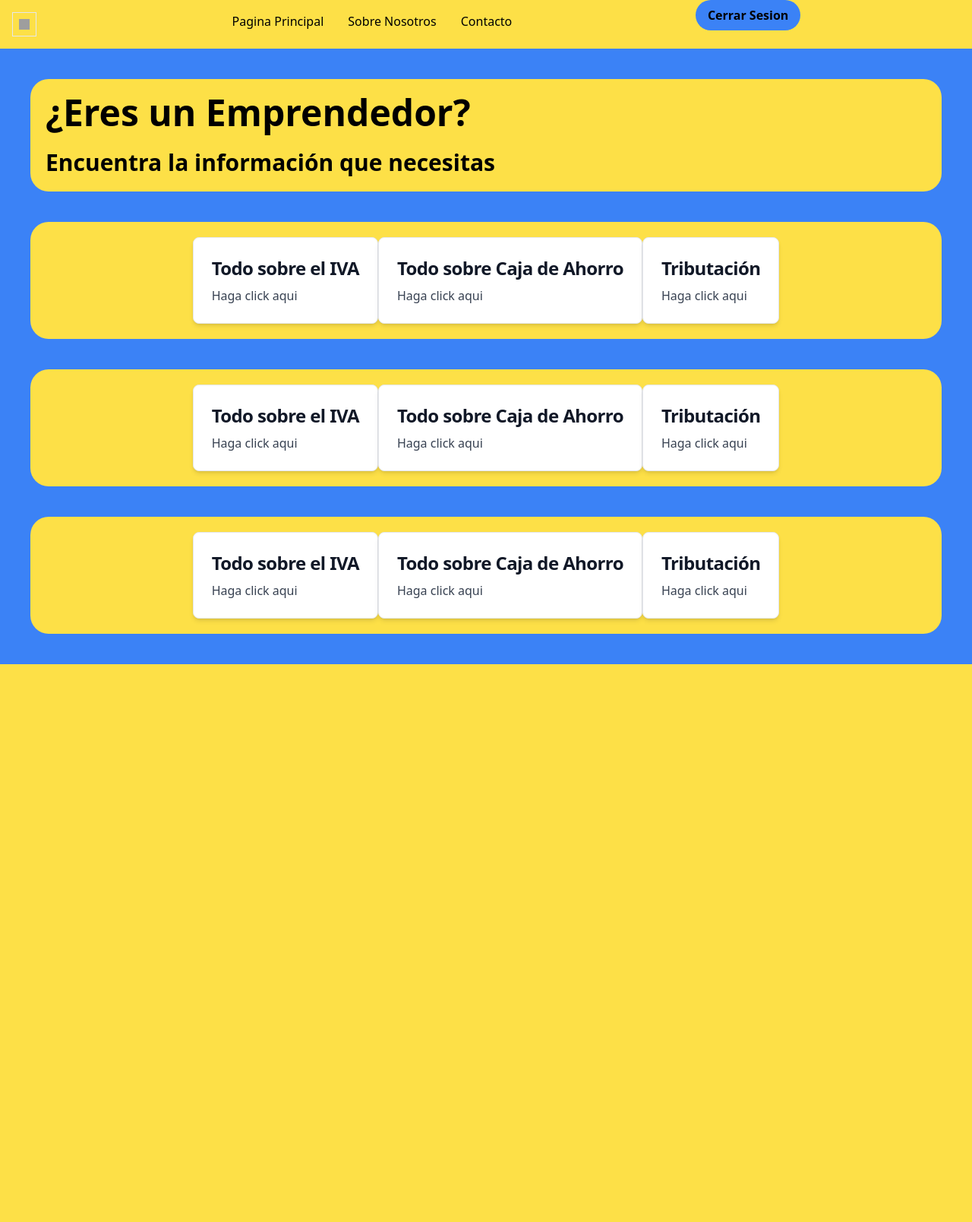
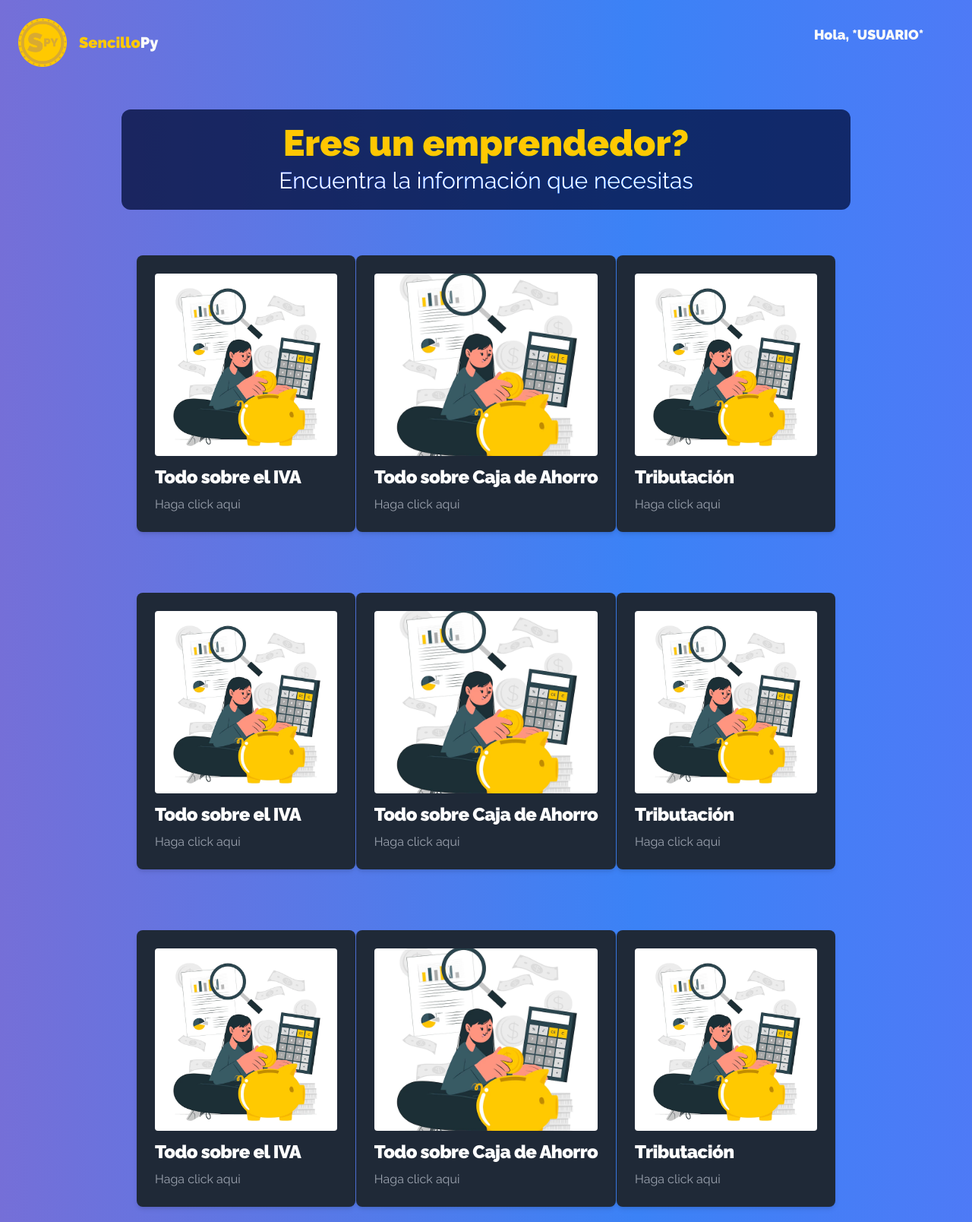
Before and after one commit to sofisil/Hufflepuff-Dec-22, a Flask app: page /info_emprendedor in a window 1280 px wide. Shown: the whole page at 76% size. Before the commit the page ends 874 px from the top, so only its background shows below. Run offline with Flask 2, Linux system fonts and the light colour scheme; parts of the project's set-up code (start-up, migrations or seed data) failed here and were passed over; some libraries are stand-ins or nearby versions; grey boxes are pictures that could not be loaded.

Commit message:
Cambios en las paginas de carlos y comentario en pagina de inicio

```diff
--- a/templates/pag_inicio.html
+++ b/templates/pag_inicio.html
@@ -116,5 +116,8 @@
             </div>
         </div>
         </div>
+<!----------------------------------- ANHADIR "CONOCE A NUESTRO TEAM"--------------------- -------------------------->
+<!----------------------------------- ANHADIR "CONOCE A NUESTRO TEAM"--------------------- -------------------------->
+<!----------------------------------- ANHADIR "CONOCE A NUESTRO TEAM"--------------------- -------------------------->
 </body>
 </html>
--- a/templates/vista_emprendedor.html
+++ b/templates/vista_emprendedor.html
@@ -1,89 +1,142 @@
 <!DOCTYPE html>
-<html lang="en">
+<html lang="es">
 <head>
     <meta charset="UTF-8">
     <meta http-equiv="X-UA-Compatible" content="IE=edge">
     <meta name="viewport" content="width=device-width, initial-scale=1.0">
+    <link rel="preconnect" href="https://fonts.googleapis.com" />
+    <link rel="preconnect" href="https://fonts.gstatic.com" crossorigin />
+    <link
+  href="https://fonts.googleapis.com/css2?family=Inter:wght@900&display=swap"
+  rel="stylesheet"/>
+    <link rel="preconnect" href="https://fonts.googleapis.com"><link rel="preconnect" href="https://fonts.gstatic.com" crossorigin><link href="https://fonts.googleapis.com/css2?family=Raleway:wght@400;900&display=swap" rel="stylesheet">
     <script src="https://cdn.tailwindcss.com"></script>
-    <title>Vistaemprendedor</title>
+    <title>Inicio</title>
+    <style>
+        /* .emprendedor-independiente {
+            display: flex;
+        }
+        .pf-1{
+            background-color:#6995C0;
+            margin-right: 15px;
+        }
+        .pf-2{
+            background-color: #6995C0;
+            margin-right: 15px;
+        } */
+        body
+        {
+    font-family: "Inter", sans-serif;
+  }
+
+  .background-animate {
+    background-size: 400%;
+
+    -webkit-animation: AnimationName 10s ease infinite;
+    -moz-animation: AnimationName 10s ease infinite;
+    animation: AnimationName 10s ease infinite;
+  }
+
+  @keyframes AnimationName {
+    0%,
+    100% {
+      background-position: 0% 50%;
+    }
+    50% {
+      background-position: 100% 50%;
+    }
+  }
+        @import url('https://fonts.googleapis.com/css2?family=Raleway:wght@400;900&display=swap');
+    </style>
 </head>
-<body class="bg-blue-500">
-    <div class="bg-blue-500">
-        <div >
-            <nav class="flex justify-between bg-yellow-300">
-                <div>
-                    <img class="h-8 w-8 p-2 border border-blue m-4" src="https://img.wattpad.com/useravatar/PDMHufflepuff.128.92925.jpg" alt="">
-                </div>
-                <div>
-                    <ul class="flex justify-between items-center">
-                        <li class="p-4">Pagina Principal</li>
-                        <li class="p-4">Sobre Nosotros</li>
-                        <li class="p-4">Contacto</li>
-                    </ul>
-                </div>
-                <div>
-                    <button class="bg-blue-500 hover:bg-blue-700 text-grey font-bold py-2 px-4 rounded-full">
-                        Cerrar Sesion
-                    </button>
-                </div>
-            <div>
+<!------------------------------------------ ACA EMPIEZA EL CODIGO DE LA PAGINA --------------------------------------------------------->
+<!-- ANIMACION DEL FONDO -->
+<body class=" text-[#FAFAFA]
+      w-full
+      h-screen
+      bg-gradient-to-r
+      from-pink-500
+      via-blue-500
+      to-purple-500
+      background-animate
+    " style="font-family: 'Raleway', sans-serif;">
 
-            </div>
-        </nav>
-    <div class=" font-bold text-grey bg-yellow-300 p-5 m-10 rounded-3xl">
-        <h5 class="text-5xl">¿Eres un Emprendedor?</h5>
-        <br>
-        <p class="text-3xl">Encuentra la información que necesitas</p>
-    </div>
-
-    <div class="bg-yellow-300 rounded-3xl p-5 m-10 flex justify-center">
-        <a href="#" class="block max-w-sm p-6 bg-white border border-gray-200 rounded-lg shadow-md hover:bg-gray-100 dark:bg-gray-800 dark:border-gray-700 dark:hover:bg-gray-700">
-            <h5 class="mb-2 text-2xl font-bold tracking-tight text-gray-900 dark:text-white">Todo sobre el IVA</h5>
-            <p class="font-normal text-gray-700 dark:text-gray-400">Haga click aqui</p>
+  <!-- ------------------------------------EL HEADER ------------------------------------------------------->
+  <div class="justify-between" >
+    <header class="flex justify-between items-center text-[#FAFAFA] text-xl" style="font-family: 'Raleway', sans-serif; font-weight: 900">
+        <div class="flex justify-between items-center text-gray-800 p-2">
+            <img src="/static/img/LOGOsencillopy.png" alt="" class="h-24 p-4">
+            <p class="text-[#ffc901]">Sencillo</p><p class="text-[#FAFAFA]">Py</p>
+        </div>
+        <div class="space-x-4 p-4">
+            <p class=" h-12 w-48 text-lg ">Hola, *USUARIO*</p>
+    <!---------------------- !!!!!ACA PONER UN HOLA *USUARIO* @BACKEND!!!!! ----------------->
+        </div>
+    </header>
+<!-- -----------------------------------------TITUL0 -------------------------------------------------------->
+</div>
+<div class="bg-[#1f2937] p-5 flex  flex-col items-center justify-center mx-40 my-8 rounded-xl mix-blend-hard-light">
+<h1 class="text-5xl	font-bold text-[#ffc901] mb-2"> Eres un emprendedor? </h1>
+<p class="text-3xl">Encuentra la información que necesitas</p>
+</div>
+<!------------------------------------------- CARDS --------------------------------------------------------->
+    <div class="rounded-3xl p-5 mx-40 my-10 flex justify-between">
+        <a href="#" class="block max-w-sm p-6 rounded-lg shadow-md bg-gray-800 border-gray-700 hover:bg-gray-700">
+            <img class="rounded w-full h-60 object-cover object-center mb-3" src="/static/img/emprendedor_proyecto.webp" alt="" />
+            <h5 class="mb-2 text-2xl font-bold tracking-tight text-white">Todo sobre el IVA</h5>
+            <p class="font-normal text-gray-400">Haga click aqui</p>
         </a>
 
-        <a href="#" class="block max-w-sm p-6 bg-white border border-gray-200 rounded-lg shadow-md hover:bg-gray-100 dark:bg-gray-800 dark:border-gray-700 dark:hover:bg-gray-700">
-            <h5 class="mb-2 text-2xl font-bold tracking-tight text-gray-900 dark:text-white">Todo sobre Caja de Ahorro</h5>
-            <p class="font-normal text-gray-700 dark:text-gray-400">Haga click aqui</p>
+        <a href="#" class="block max-w-lg p-6 rounded-lg shadow-md bg-gray-800 border-gray-700 hover:bg-gray-700">
+            <img class="rounded w-full h-60 object-cover object-center mb-3" src="/static/img/emprendedor_proyecto.webp" alt="" />
+            <h5 class="mb-2 text-2xl font-bold tracking-tight text-white">Todo sobre Caja de Ahorro</h5>
+            <p class="font-normal text-gray-400">Haga click aqui</p>
         </a>
 
-        <a href="#" class="block max-w-sm p-6 bg-white border border-gray-200 rounded-lg shadow-md hover:bg-gray-100 dark:bg-gray-800 dark:border-gray-700 dark:hover:bg-gray-700">
-            <h5 class="mb-2 text-2xl font-bold tracking-tight text-gray-900 dark:text-white">Tributación</h5>
-            <p class="font-normal text-gray-700 dark:text-gray-400">Haga click aqui</p>
+        <a href="#" class="block max-w-sm p-6 rounded-lg shadow-md bg-gray-800 border-gray-700 hover:bg-gray-700">
+            <img class="rounded w-full h-60 object-cover object-center mb-3" src="/static/img/emprendedor_proyecto.webp" alt="" />
+            <h5 class="mb-2 text-2xl font-bold tracking-tight text-white">Tributación</h5>
+            <p class="font-normal text-gray-400">Haga click aqui</p>
         </a>
 
     </div>
-    <div class="bg-yellow-300 rounded-3xl p-5 m-10 flex justify-center">
-        <a href="#" class="block max-w-sm p-6 bg-white border border-gray-200 rounded-lg shadow-md hover:bg-gray-100 dark:bg-gray-800 dark:border-gray-700 dark:hover:bg-gray-700">
-            <h5 class="mb-2 text-2xl font-bold tracking-tight text-gray-900 dark:text-white">Todo sobre el IVA</h5>
-            <p class="font-normal text-gray-700 dark:text-gray-400">Haga click aqui</p>
+    <div class="rounded-3xl p-5 mx-40 my-10 flex justify-between">
+        <a href="#" class="block max-w-sm p-6 rounded-lg shadow-md bg-gray-800 border-gray-700 hover:bg-gray-700">
+            <img class="rounded w-full h-60 object-cover object-center mb-3" src="/static/img/emprendedor_proyecto.webp" alt="" />
+            <h5 class="mb-2 text-2xl font-bold tracking-tight text-white">Todo sobre el IVA</h5>
+            <p class="font-normal text-gray-400">Haga click aqui</p>
         </a>
 
-        <a href="#" class="block max-w-sm p-6 bg-white border border-gray-200 rounded-lg shadow-md hover:bg-gray-100 dark:bg-gray-800 dark:border-gray-700 dark:hover:bg-gray-700">
-            <h5 class="mb-2 text-2xl font-bold tracking-tight text-gray-900 dark:text-white">Todo sobre Caja de Ahorro</h5>
-            <p class="font-normal text-gray-700 dark:text-gray-400">Haga click aqui</p>
+        <a href="#" class="block max-w-sm p-6 rounded-lg shadow-md bg-gray-800 border-gray-700 hover:bg-gray-700">
+            <img class="rounded w-full h-60 object-cover object-center mb-3" src="/static/img/emprendedor_proyecto.webp" alt="" />
+            <h5 class="mb-2 text-2xl font-bold tracking-tight text-white">Todo sobre Caja de Ahorro</h5>
+            <p class="font-normal text-gray-400">Haga click aqui</p>
         </a>
 
-        <a href="#" class="block max-w-sm p-6 bg-white border border-gray-200 rounded-lg shadow-md hover:bg-gray-100 dark:bg-gray-800 dark:border-gray-700 dark:hover:bg-gray-700">
-            <h5 class="mb-2 text-2xl font-bold tracking-tight text-gray-900 dark:text-white">Tributación</h5>
-            <p class="font-normal text-gray-700 dark:text-gray-400">Haga click aqui</p>
+        <a href="#" class="block max-w-sm p-6 rounded-lg shadow-md bg-gray-800 border-gray-700 hover:bg-gray-700">
+            <img class="rounded w-full h-60 object-cover object-center mb-3" src="/static/img/emprendedor_proyecto.webp" alt="" />
+            <h5 class="mb-2 text-2xl font-bold tracking-tight text-white">Tributación</h5>
+            <p class="font-normal text-gray-400">Haga click aqui</p>
         </a>
 
     </div>
-    <div class="bg-yellow-300 rounded-3xl p-5 m-10 flex justify-center">
-        <a href="#" class="block max-w-sm p-6 bg-white border border-gray-200 rounded-lg shadow-md hover:bg-gray-100 dark:bg-gray-800 dark:border-gray-700 dark:hover:bg-gray-700">
-            <h5 class="mb-2 text-2xl font-bold tracking-tight text-gray-900 dark:text-white">Todo sobre el IVA</h5>
-            <p class="font-normal text-gray-700 dark:text-gray-400">Haga click aqui</p>
+    <div class="rounded-3xl p-5 mx-40 my-10 flex justify-between">
+        <a href="#" class="block max-w-sm p-6 rounded-lg shadow-md bg-gray-800 border-gray-700 hover:bg-gray-700">
+            <img class="rounded w-full h-60 object-cover object-center mb-3" src="/static/img/emprendedor_proyecto.webp" alt="" />
+            <h5 class="mb-2 text-2xl font-bold tracking-tight text-white">Todo sobre el IVA</h5>
+            <p class="font-normal text-gray-400">Haga click aqui</p>
         </a>
 
-        <a href="#" class="block max-w-sm p-6 bg-white border border-gray-200 rounded-lg shadow-md hover:bg-gray-100 dark:bg-gray-800 dark:border-gray-700 dark:hover:bg-gray-700">
-            <h5 class="mb-2 text-2xl font-bold tracking-tight text-gray-900 dark:text-white">Todo sobre Caja de Ahorro</h5>
-            <p class="font-normal text-gray-700 dark:text-gray-400">Haga click aqui</p>
+        <a href="#" class="block max-w-sm  p-6 rounded-lg shadow-md bg-gray-800 border-gray-700 hover:bg-gray-700">
+            <img class="rounded w-full h-60 object-cover object-center mb-3" src="/static/img/emprendedor_proyecto.webp" alt="" />
+            <h5 class="mb-2 text-2xl font-bold tracking-tight text-white">Todo sobre Caja de Ahorro</h5>
+            <p class="font-normal text-gray-400">Haga click aqui</p>
         </a>
 
-        <a href="#" class="block max-w-sm p-6 bg-white border border-gray-200 rounded-lg shadow-md hover:bg-gray-100 dark:bg-gray-800 dark:border-gray-700 dark:hover:bg-gray-700">
-            <h5 class="mb-2 text-2xl font-bold tracking-tight text-gray-900 dark:text-white">Tributación</h5>
-            <p class="font-normal text-gray-700 dark:text-gray-400">Haga click aqui</p>
+        <a href="#" class="block max-w-sm p-6 rounded-lg shadow-md bg-gray-800 border-gray-700 hover:bg-gray-700">
+            <img class="rounded w-full h-60 object-cover object-center mb-3" src="/static/img/emprendedor_proyecto.webp" alt="" />
+            <h5 class="mb-2 text-2xl font-bold tracking-tight text-white">Tributación</h5>
+            <p class="font-normal text-gray-400">Haga click aqui</p>
         </a>
 
     </div>
```
Also changed, not shown: templates/vista_profesional.html (+109 -58 lines).
